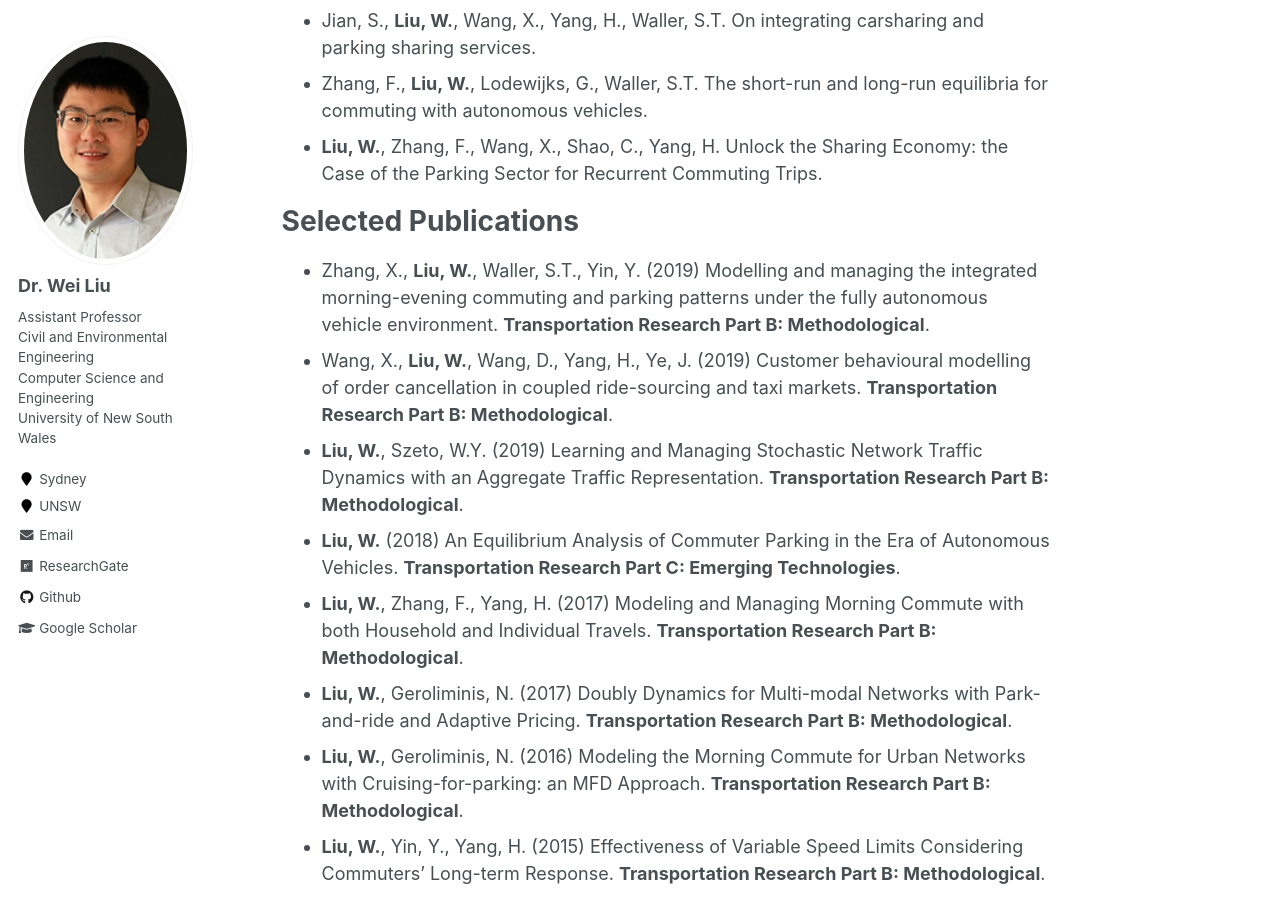
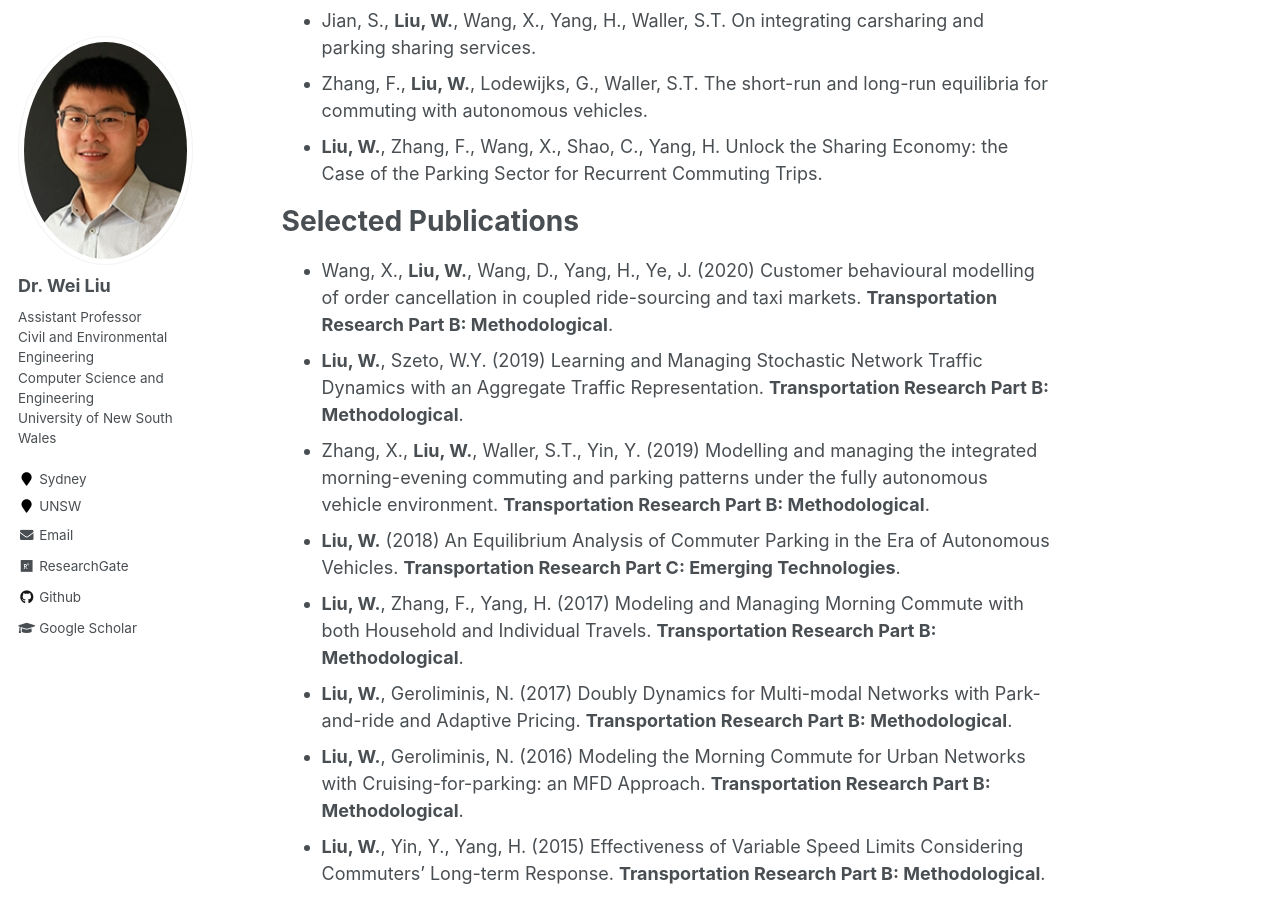
Before and after one commit to weiliu2016/weiliu2016.github.io, a Jekyll site: the page built from _pages/about.md, in a window 1280 px wide and 900 px high, scrolled down 2572 px. Built offline with Jekyll 4.4.1, drawn with Linux system fonts in a browser that asks for light colours.

Commit message:
Update about.md

```diff
--- a/_pages/about.md
+++ b/_pages/about.md
@@ -59,9 +59,9 @@ Selected Working Papers
 
 Selected Publications
 ======
+- Wang, X., **Liu, W.**, Wang, D., Yang, H., Ye, J. (2020) Customer behavioural modelling of order cancellation in coupled ride-sourcing and taxi markets. **Transportation Research Part B: Methodological**.
+- **Liu, W.**, Szeto, W.Y. (2019) Learning and Managing Stochastic Network Traffic Dynamics with an Aggregate Traffic Representation. **Transportation Research Part B: Methodological**.
 - Zhang, X., **Liu, W.**, Waller, S.T., Yin, Y. (2019) Modelling and managing the integrated morning-evening commuting and parking patterns under the fully autonomous vehicle environment. **Transportation Research Part B: Methodological**.
-- Wang, X., **Liu, W.**, Wang, D., Yang, H., Ye, J. (2019) Customer behavioural modelling of order cancellation in coupled ride-sourcing and taxi markets. **Transportation Research Part B: Methodological**.
-- **Liu, W.**, Szeto, W.Y. (2019) Learning and Managing Stochastic Network Traffic Dynamics with an Aggregate Traffic Representation. **Transportation Research Part B: Methodological**.
 - **Liu, W.** (2018) An Equilibrium Analysis of Commuter Parking in the Era of Autonomous Vehicles. **Transportation Research Part C: Emerging Technologies**.
 - **Liu, W.**, Zhang, F., Yang, H. (2017) Modeling and Managing Morning Commute with both Household and Individual Travels. **Transportation Research Part B: Methodological**.
 - **Liu, W.**, Geroliminis, N. (2017) Doubly Dynamics for Multi-modal Networks with Park-and-ride and Adaptive Pricing. **Transportation Research Part B: Methodological**.
```
